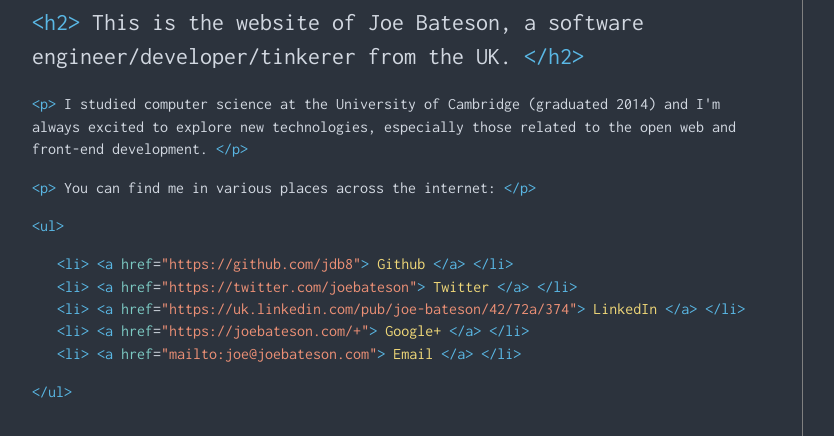
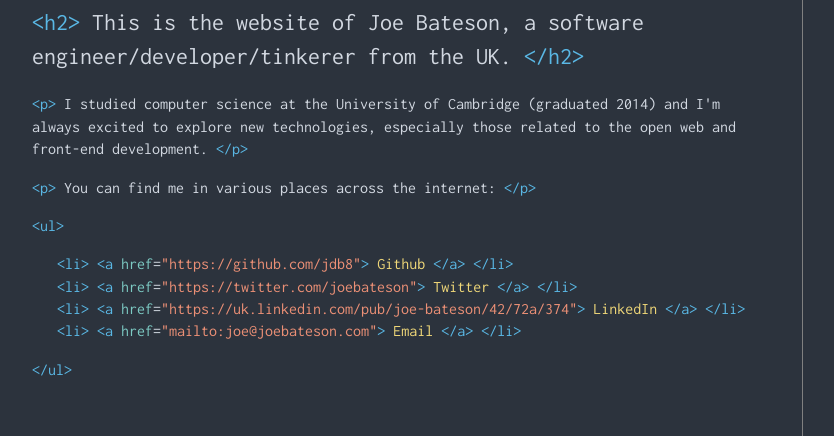
Before and after one commit to jdb8/jdb8.github.com, a website: page index.html in a window 1280 px wide. Shown: the part 80-516 px from the top of the page, without its empty margins (18-852 px from the left). Drawn offline with Linux system fonts and the light colour scheme.

Commit message:
Remove G+ and indieauth

```diff
--- a/index.html
+++ b/index.html
@@ -8,9 +8,6 @@
 
         <meta name="description" content="This is the website of Joe Bateson, a software engineer/developer/tinkerer from the UK.">
         <meta name="viewport" content="width=device-width, initial-scale=1">
-
-        <link rel="openid.server" href="https://indieauth.com/openid" />
-        <link rel="openid.delegate" href="https://joebateson.com/" />
 
         <link href="//fonts.googleapis.com/css?family=Inconsolata" rel="stylesheet" type="text/css">
         <link rel="stylesheet" href="css/main.css">
@@ -46,10 +43,6 @@
             <span contenteditable="false"><a href="https://uk.linkedin.com/pub/joe-bateson/42/72a/374">LinkedIn</a></span>
             <span class="tag">&lt;/a&gt;</span> <span class="tag">&lt;/li&gt;</span></li>
 
-            <li><span class="tag">&lt;li&gt;</span> <span class="tag">&lt;a</span> <span class="keyword">href</span>=<span class="values" contenteditable="false">&quot;<a href="https://joebateson.com/+">https://joebateson.com/+</a>&quot;</span><span class="tag">&gt;</span>
-            <span contenteditable="false"><a href="https://joebateson.com/+">Google+</a></span>
-            <span class="tag">&lt;/a&gt;</span> <span class="tag">&lt;/li&gt;</span></li>
-
             <li><span class="tag">&lt;li&gt;</span> <span class="tag">&lt;a</span> <span class="keyword">href</span>=<span class="values" contenteditable="false">&quot;<a href="mailto:joe@joebateson.com">mailto:joe@joebateson.com</a>&quot;</span><span class="tag">&gt;</span>
             <span contenteditable="false"><a href="mailto:joe@joebateson.com">Email</a></span>
             <span class="tag">&lt;/a&gt;</span> <span class="tag">&lt;/li&gt;</span></li>
```
